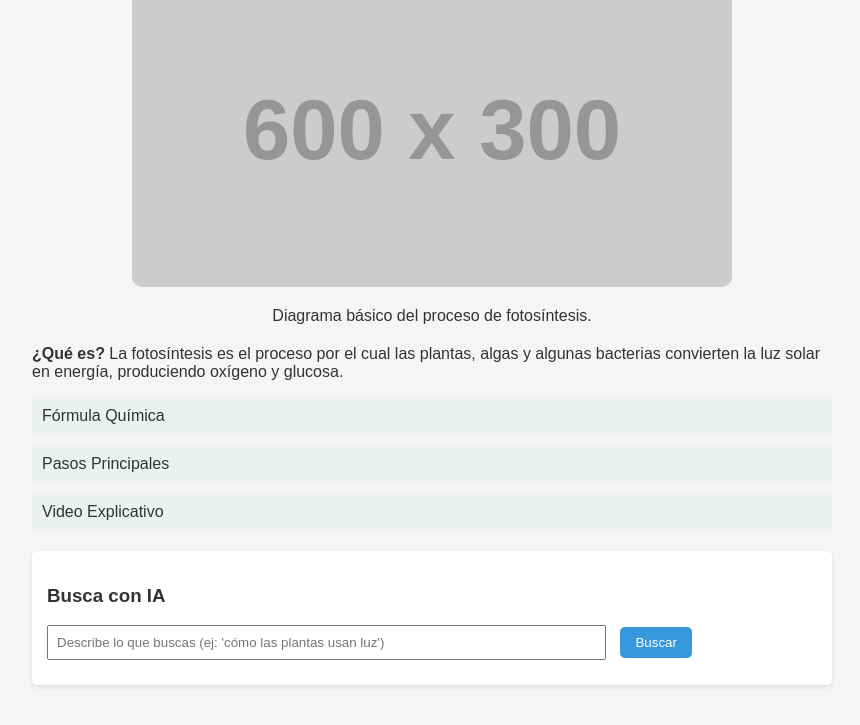
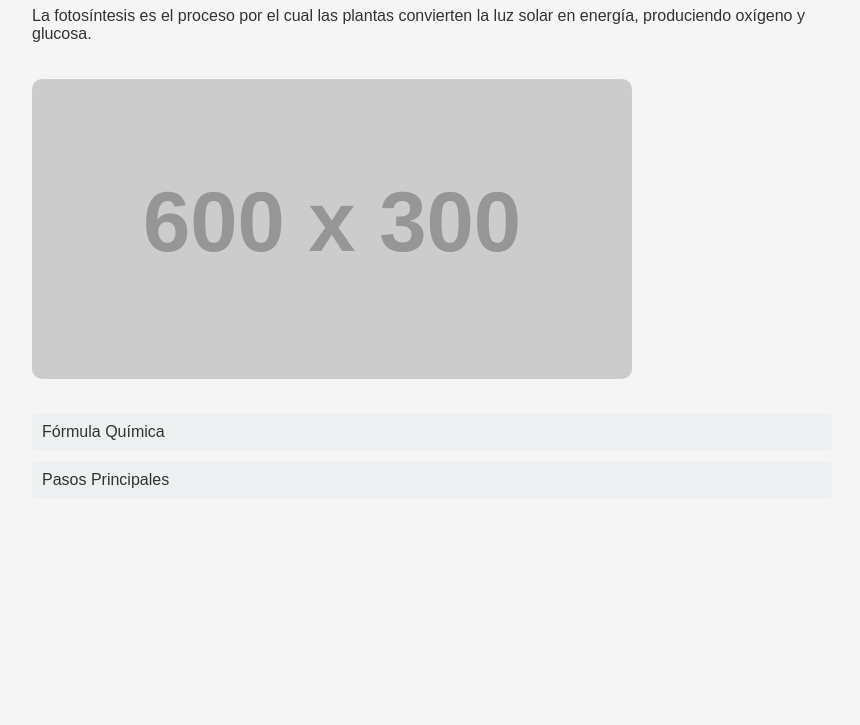
Before and after one commit to QpiKupi/NIA, a plain HTML site: page Index.html in a window 1280 px wide. Shown: the part 113-838 px from the top of the page, without its empty margins (208-1068 px from the left). After the commit the page ends 800 px from the top, so only its background shows below. Drawn offline with Linux system fonts and the light colour scheme; placeholder pictures from the web are drawn by us.

Commit message:
Update Index.html

```diff
--- a/Index.html
+++ b/Index.html
@@ -8,7 +8,7 @@
         body {
             font-family: Arial, sans-serif;
             max-width: 800px;
-            margin: 0 auto;
+            margin: 20px auto;
             padding: 20px;
             background-color: #f5f5f5;
             color: #333;
@@ -17,14 +17,11 @@
             color: #2c3e50;
             text-align: center;
         }
-        .image-container {
-            text-align: center;
-            margin: 20px 0;
-        }
         img {
             max-width: 100%;
             height: auto;
             border-radius: 10px;
+            margin: 20px 0;
         }
         .toggle {
             background-color: #ecf0f1;
@@ -39,89 +36,32 @@
             background-color: #fff;
             border-radius: 5px;
         }
-        .search-box {
-            margin: 20px 0;
-            padding: 15px;
-            background-color: #fff;
-            border-radius: 5px;
-            box-shadow: 0 2px 5px rgba(0,0,0,0.1);
-        }
-        input {
-            width: 70%;
-            padding: 8px;
-            margin-right: 10px;
-        }
-        button {
-            padding: 8px 15px;
-            background-color: #3498db;
-            color: white;
-            border: none;
-            border-radius: 5px;
-            cursor: pointer;
-        }
-        button:hover {
-            background-color: #2980b9;
-        }
-        #result {
-            margin-top: 10px;
-            color: #27ae60;
-        }
     </style>
 </head>
 <body>
     <h1>Fotosíntesis</h1>
+    <p>La fotosíntesis es el proceso por el cual las plantas convierten la luz solar en energía, produciendo oxígeno y glucosa.</p>
 
-    <div class="image-container">
-        <img src="https://via.placeholder.com/600x300?text=Diagrama+de+Fotosíntesis" alt="Diagrama de Fotosíntesis">
-        <p>Diagrama básico del proceso de fotosíntesis.</p>
-    </div>
-
-    <p><strong>¿Qué es?</strong> La fotosíntesis es el proceso por el cual las plantas, algas y algunas bacterias convierten la luz solar en energía, produciendo oxígeno y glucosa.</p>
+    <img src="https://via.placeholder.com/600x300?text=Diagrama+de+Fotosíntesis" alt="Diagrama de Fotosíntesis">
 
     <div class="toggle" onclick="toggleContent('formula')">Fórmula Química</div>
     <div id="formula" class="toggle-content">6CO₂ + 6H₂O + luz → C₆H₁₂O₆ + 6O₂</div>
 
     <div class="toggle" onclick="toggleContent('pasos')">Pasos Principales</div>
     <div id="pasos" class="toggle-content">
-        <ol>
-            <li><strong>Reacción dependiente de la luz:</strong> La clorofila captura la luz y genera energía.</li>
-            <li><strong>Ciclo de Calvin:</strong> La energía convierte CO₂ en glucosa.</li>
-        </ol>
-    </div>
-
-    <div class="toggle" onclick="toggleContent('video')">Video Explicativo</div>
-    <div id="video" class="toggle-content">
-        <iframe width="100%" height="315" src="https://www.youtube.com/embed/sQK3Yr4Sc_k" frameborder="0" allowfullscreen></iframe>
-    </div>
-
-    <div class="search-box">
-        <h3>Busca con IA</h3>
-        <input type="text" id="searchInput" placeholder="Describe lo que buscas (ej: 'cómo las plantas usan luz')">
-        <button onclick="searchAI()">Buscar</button>
-        <div id="result"></div>
+        1. La clorofila captura la luz.<br>
+        2. El CO₂ se convierte en glucosa.
     </div>
 
     <script>
         function toggleContent(id) {
-            const content = document.getElementById(id);
+            var content = document.getElementById(id);
             if (content.style.display === "block") {
                 content.style.display = "none";
             } else {
                 content.style.display = "block";
             }
         }
-
-        function searchAI() {
-            const input = document.getElementById("searchInput").value.toLowerCase();
-            const result = document.getElementById("result");
-            if (input.includes("luz") || input.includes("sol")) {
-                result.innerHTML = "Quizás buscas: <strong>Clorofila</strong> o <strong>Fotorrespiración</strong>.";
-            } else if (input.includes("energía") || input.includes("glucosa")) {
-                result.innerHTML = "Quizás buscas: <strong>Ciclo de Calvin</strong>.";
-            } else {
-                result.innerHTML = "Intenta describirlo mejor, ¡te ayudaré a encontrar lo que buscas!";
-            }
-        }
     </script>
 </body>
 </html>
```
